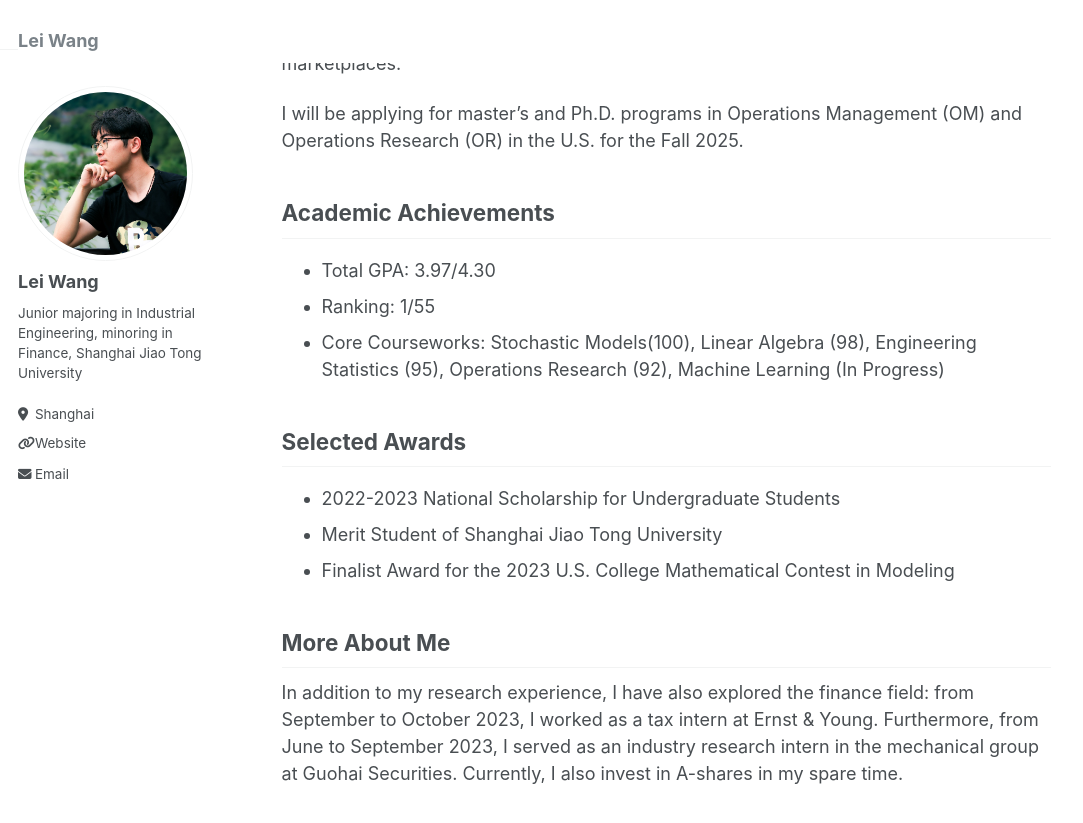
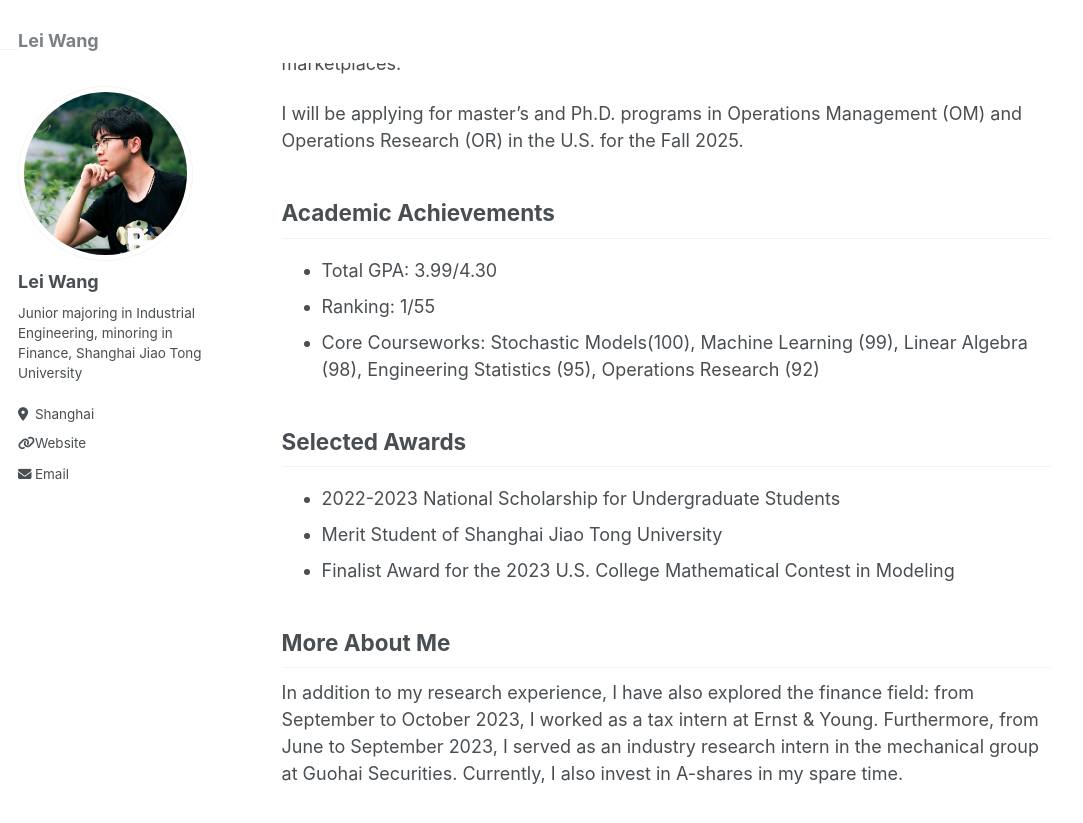
Before and after one commit to Wanglei123SJTU/Wanglei123SJTU.github.io, a Jekyll site: the page built from _pages/about.md, in a window 1280 px wide and 900 px high, scrolled down 341 px. Shown: the top 823 px of the window, without its empty margins (0-1083 px from the left). Built offline with Jekyll 4.4.1, drawn with Linux system fonts in a browser that asks for light colours.

Commit message:
Update about.md

```diff
--- a/_pages/about.md
+++ b/_pages/about.md
@@ -17,9 +17,9 @@ I will be applying for master's and Ph.D. programs in Operations Management (OM)
 
 Academic Achievements
 ------
-* Total GPA: 3.97/4.30
+* Total GPA: 3.99/4.30
 * Ranking: 1/55
-* Core Courseworks: Stochastic Models(100), Linear Algebra (98), Engineering Statistics (95), Operations Research (92), Machine Learning (In Progress)
+* Core Courseworks: Stochastic Models(100), Machine Learning (99), Linear Algebra (98), Engineering Statistics (95), Operations Research (92)
 
 Selected Awards
 ------
```
